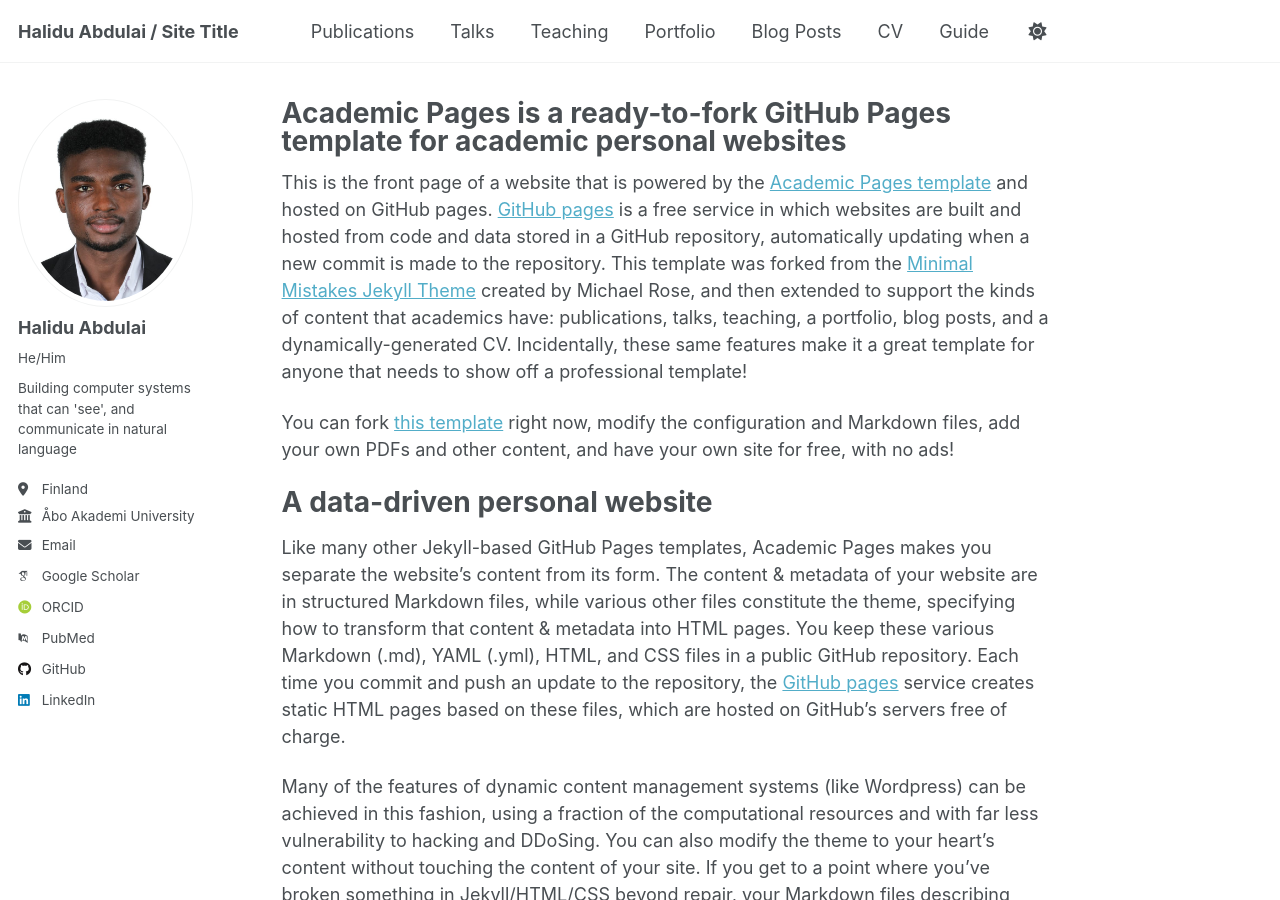
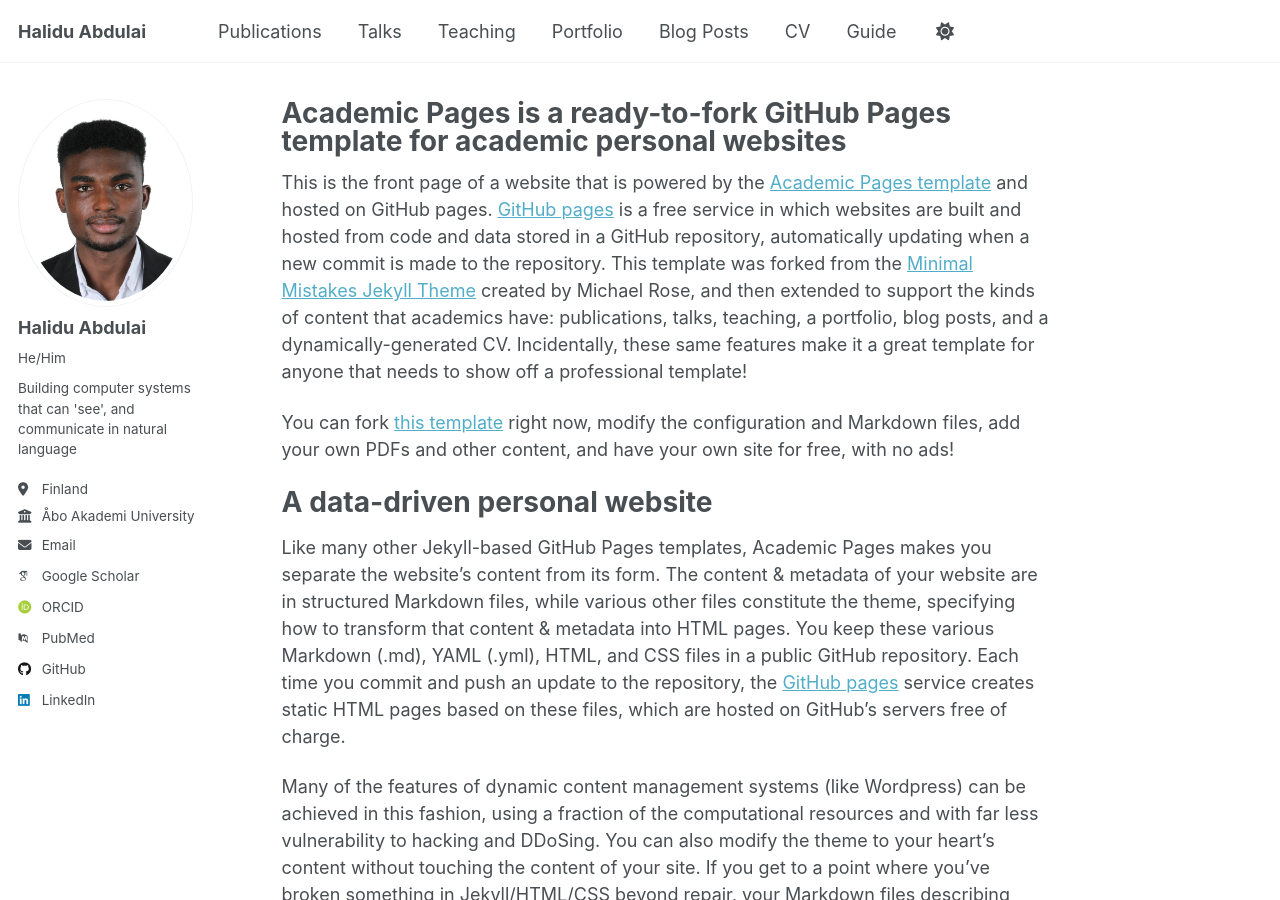
Before and after one commit to abdulaihalidu/abdulaihalidu.github.io, a Jekyll site: the page built from _pages/about.md, in a window 1280 px wide and 900 px high. Built offline with Jekyll 4.4.1, drawn with Linux system fonts in a browser that asks for light colours; some web fonts are replaced; a script that is not in the unit is left out.

Commit message:
Update _config.yml

```diff
--- a/_config.yml
+++ b/_config.yml
@@ -9,13 +9,13 @@
 # Basic Site Settings
 locale                   : "en-US"
 site_theme               : "default"
-title                    : "Halidu Abdulai / Site Title"
+title                    : "Halidu Abdulai"
 title_separator          : "-"
 name                     : &name "Halidu Abdulai"
 description              : &description "personal description"
 url                      : https://abdulaihalidu.github.io # the base hostname & protocol for your site e.g. "https://[your GitHub username].github.io" or if you already have some other page hosted on Github then use "https://[your GitHub username].github.io/[Your Repo Name]"
 baseurl                  : "" # the subpath of your site, e.g. "/blog"
-repository               : "academicpages/academicpages.github.io"
+repository               : "abdulaihalidu/abdulaihalidu.github.io"
 
 # Site Author - The following control what appear as part of the author content on the side bar.
 #               If a field is blank the icon and link will not appear, otherwise it will be shown.
```
